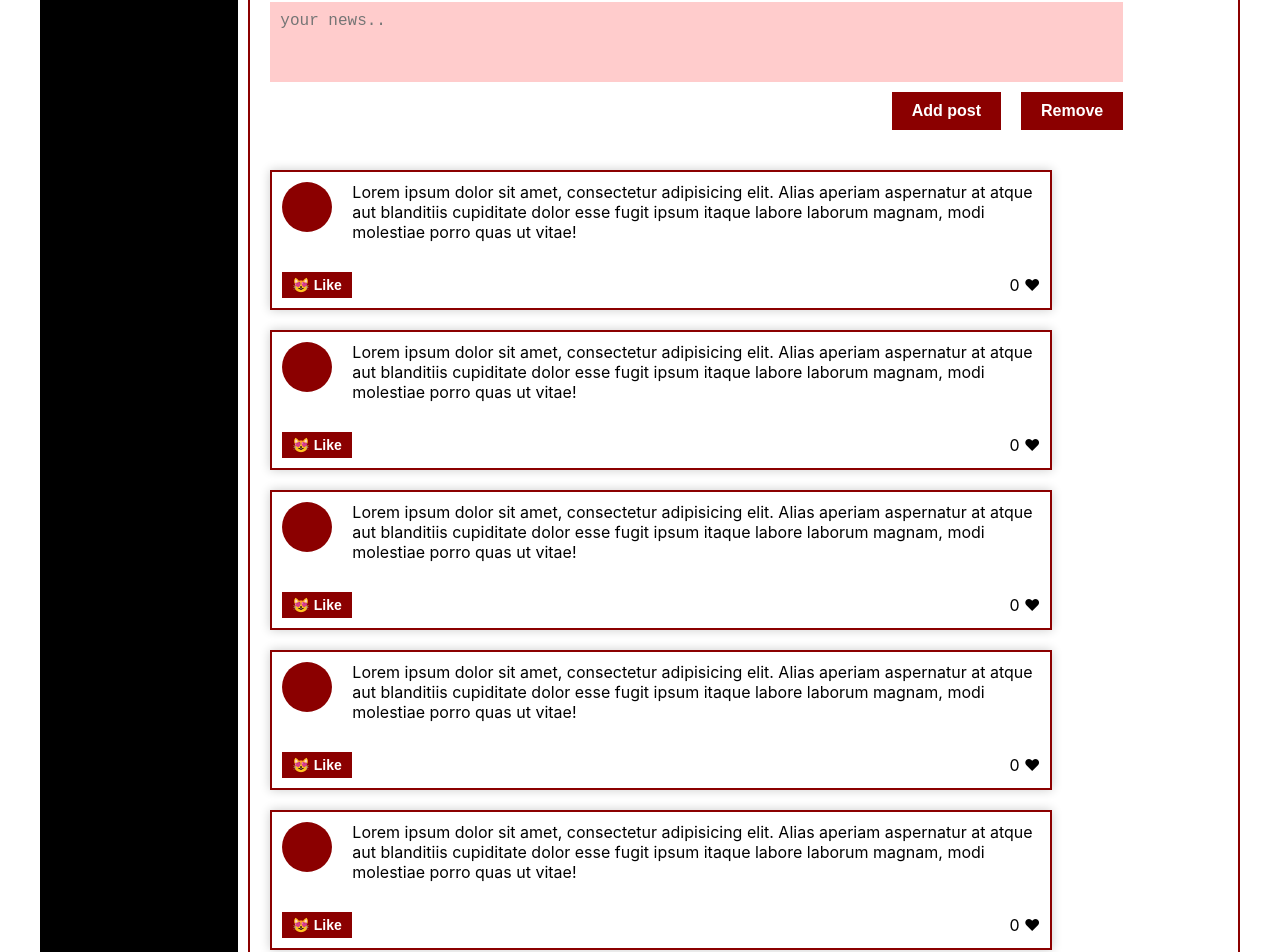
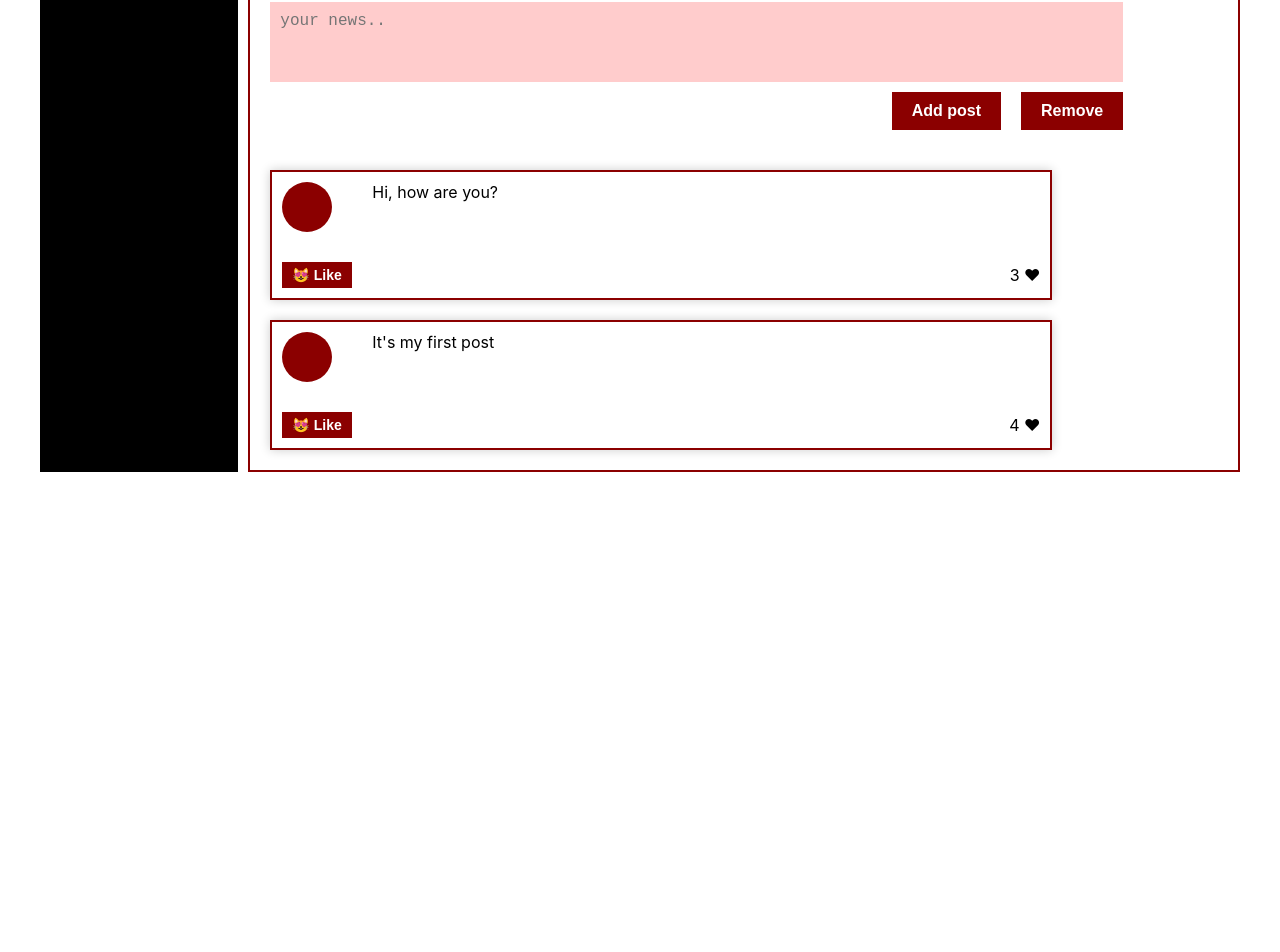
Before and after one commit to Rubikorp/Social-samurai, a React (Create React App) app: page / in a window 1280 px wide. Shown: the part 517-1469 px from the top of the page. After the commit the page ends 989 px from the top, so only its background shows below. Built offline with nearby package versions, Linux system fonts and the light colour scheme.

Commit message:
Lesson 16 props Добавил props message and likes к компоненту Post.jsx

```diff
--- a/src/components/Profile/MyPosts/MyPosts.jsx
+++ b/src/components/Profile/MyPosts/MyPosts.jsx
@@ -15,11 +15,8 @@ const MyPosts = () => {
             </div>
 
             <div className={s.posts}>
-                <Post />
-                <Post />
-                <Post />
-                <Post />
-                <Post />
+                <Post message='Hi, how are you?' likes={3}/>
+                <Post message="It's my first post" likes={4}/>
             </div>
         </div>
     )
--- a/src/components/Profile/MyPosts/Post/Post.jsx
+++ b/src/components/Profile/MyPosts/Post/Post.jsx
@@ -2,16 +2,16 @@ import React from "react";
 import s from "./Post.module.css"
 
 
-const Post = () => {
+const Post = (props) => {
     return (
         <div className={s.postContaine}>
             <div className={s.item}>
                 <span></span>
-                <p>Lorem ipsum dolor sit amet, consectetur adipisicing elit. Alias aperiam aspernatur at atque aut blanditiis cupiditate dolor esse fugit ipsum itaque labore laborum magnam, modi molestiae porro quas ut vitae!</p>
+                <p>{props.message}</p>
             </div>
             <div className={s.btn__containe}>
                 <button><span>&#128571;</span> Like</button>
-                <div>0 <span>&#10084;</span></div>
+                <div>{props.likes}<span> &#10084;</span></div>
             </div>
         </div>
 
--- a/src/components/Profile/MyPosts/Post/Post.module.css
+++ b/src/components/Profile/MyPosts/Post/Post.module.css
@@ -18,7 +18,7 @@
     flex: 70%;
     margin: 0;
     padding: 0;
-    margin-left: 20px;
+    margin-left: 40px;
 }
 
 .item span {
```
